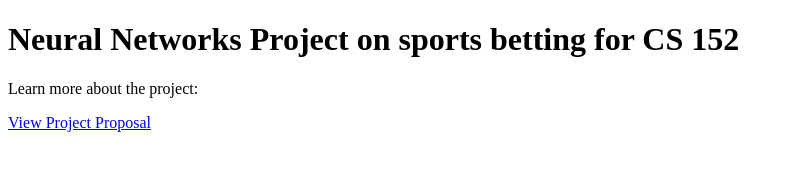
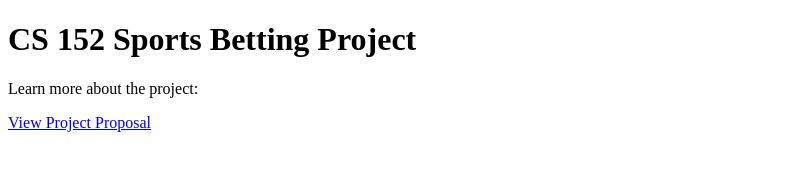
Before and after one commit to Charlierusso/Neural-Net-Project, a plain HTML site: page index.html in a window 1280 px wide. Shown: the whole page, without its empty margins (0-793 px from the left). Drawn offline with Linux system fonts and the light colour scheme.

Commit message:
Update index.html

```diff
--- a/index.html
+++ b/index.html
@@ -5,7 +5,7 @@
     <title>Project Site</title>
 </head>
 <body>
-    <h1>Neural Networks Project on sports betting for CS 152</h1>
+    <h1>CS 152 Sports Betting Project</h1>
     <p>Learn more about the project:</p>
     <a href="project_prop.html">View Project Proposal</a>
 </body>
```
